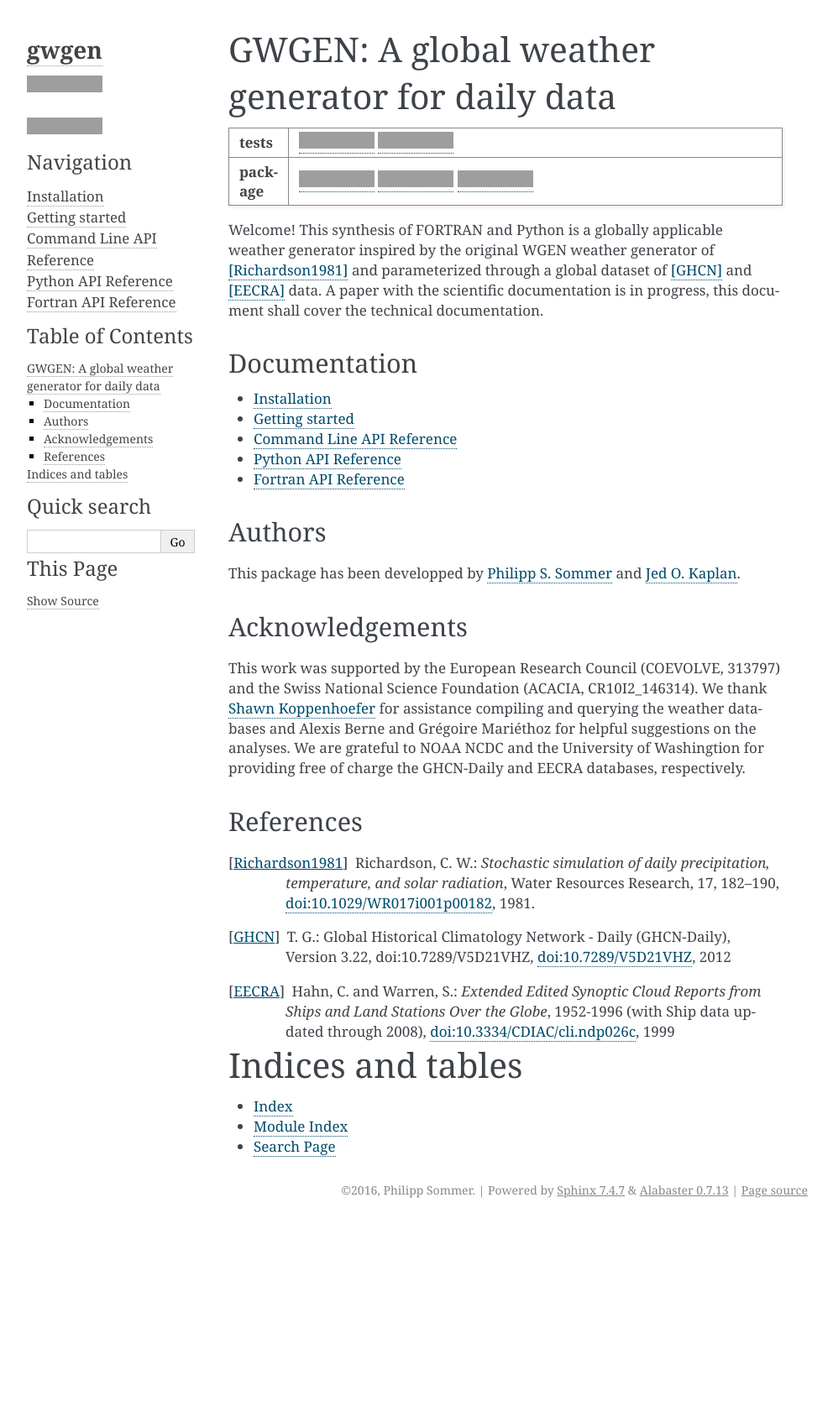
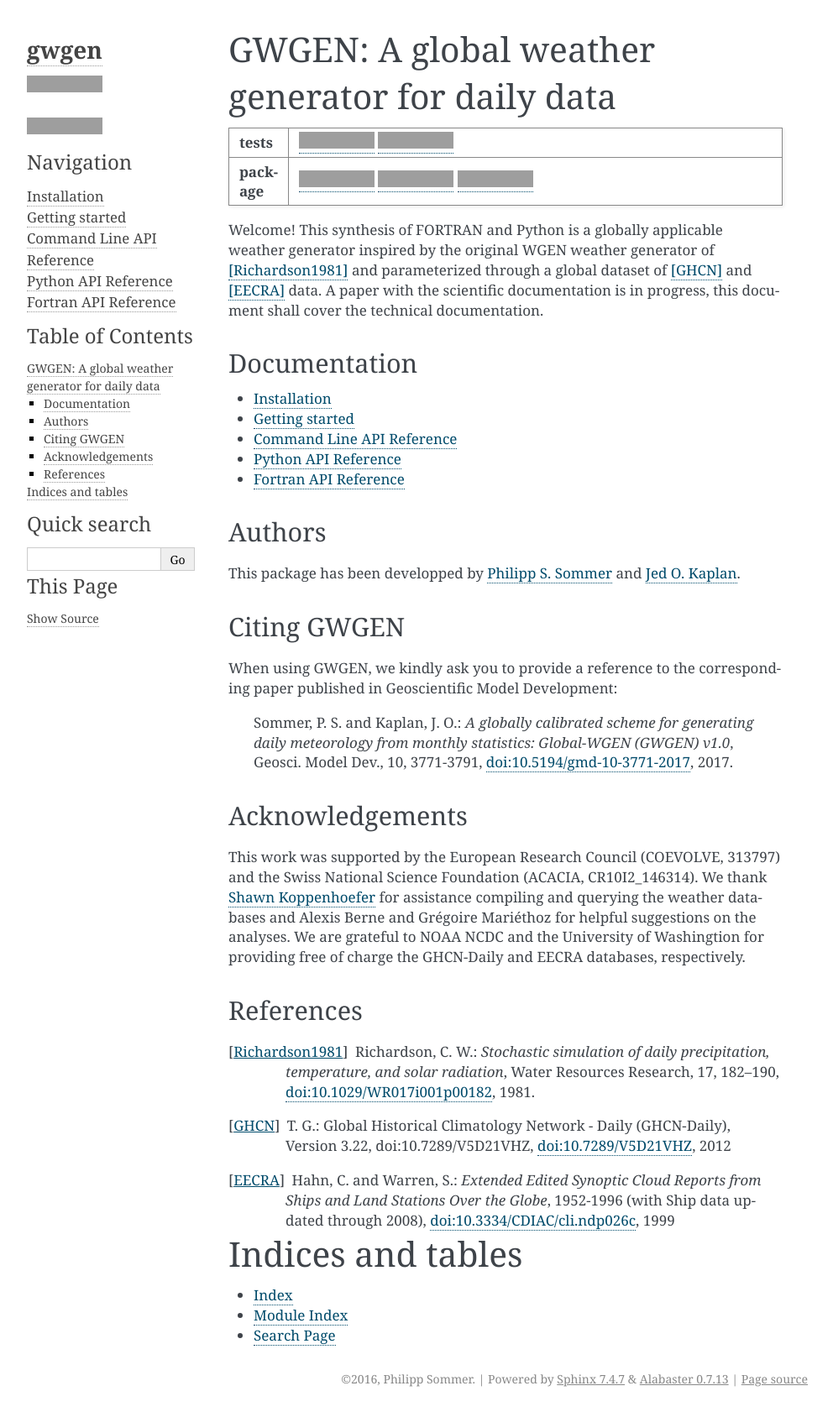
Before and after one commit to ARVE-Research/gwgen, a Sphinx documentation site: the page built from docs/index.rst, in a window 1280 px wide, cut to the strip 0-1682 px from the top of the page. Shown: the whole strip at 84% size, without its empty margins (148-1140 px from the left). Built offline with Sphinx 7.4.7, drawn with Linux system fonts in a browser that asks for light colours; pages that are not in the unit, such as notebooks, are missing from menus; before the commit the page ends 1457 px from its top, so only the background shows below that; grey boxes are pictures that could not be loaded.

Commit message:
Minor changes in docs

```diff
--- a/docs/index.rst
+++ b/docs/index.rst
@@ -64,6 +64,16 @@ Authors
 -------
 This package has been developped by `Philipp S. Sommer`_ and `Jed O. Kaplan`_.
 
+Citing GWGEN
+------------
+When using GWGEN, we kindly ask you to provide a reference to the corresponding
+paper published in Geoscientific Model Development:
+
+    Sommer, P. S. and Kaplan, J. O.: *A globally calibrated scheme for
+    generating daily meteorology from monthly statistics: Global-WGEN (GWGEN)
+    v1.0*, Geosci. Model Dev., 10, 3771-3791, :doi:`10.5194/gmd-10-3771-2017`,
+    2017.
+
 
 Acknowledgements
 ----------------
```
Also changed, not shown: README.rst (+10 -0 lines), .travis.yml.
